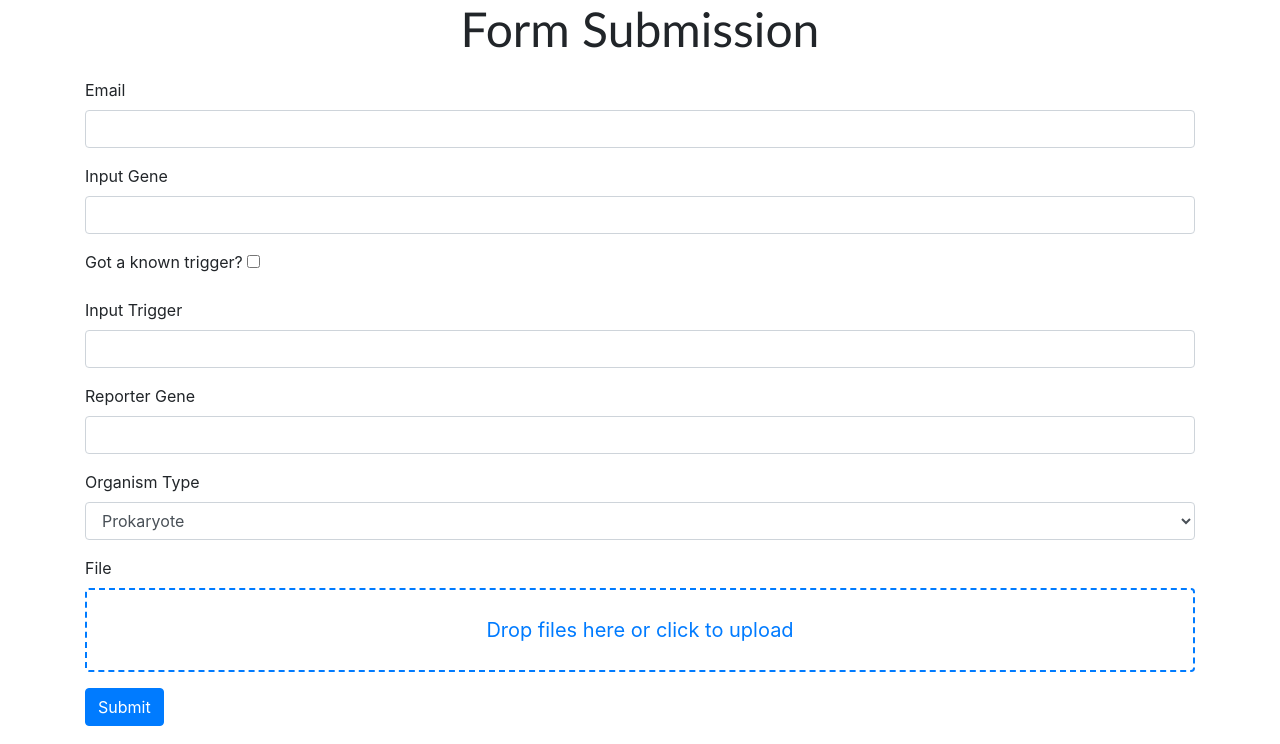
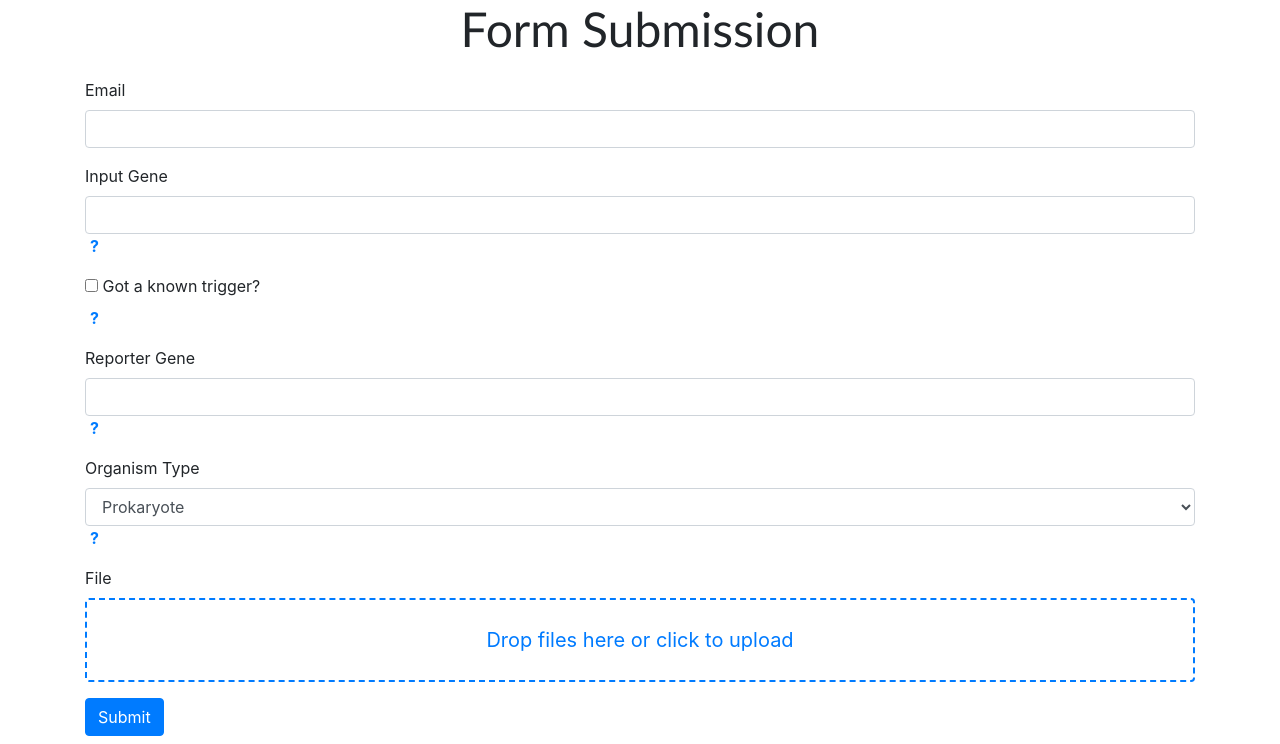
Before and after one commit to oshershab/software, a Flask app: page /form in a window 1280 px wide. Shown: the part 56-800 px from the top of the page. Run offline with Flask 3, Linux system fonts and the light colour scheme; some libraries are stand-ins or nearby versions.

Commit message:
Update form.html

```diff
--- a/tool/templates/form.html
+++ b/tool/templates/form.html
@@ -5,7 +5,7 @@
     <meta name="viewport" content="width=device-width, initial-scale=1.0">
     <link rel="stylesheet" href="https://maxcdn.bootstrapcdn.com/bootstrap/4.5.2/css/bootstrap.min.css">
     <title>Form Submission</title>
-    <style>
+    <style type = "text/css">
         h1 {
             margin-bottom: 20px;
             font-size: 3em;
@@ -49,7 +49,7 @@
             display: flex;
             justify-content: space-between;
             align-items: center;
-            padding: 5px;
+
             border: 1px solid #ddd;
             border-radius: 4px;
             margin-bottom: 5px;
@@ -59,6 +59,59 @@
             border: none;
             color: #007bff;
             cursor: pointer;
+        }
+
+        .form-group {
+            position: relative;
+        }
+        .tooltiptext {
+            display: none; /* Initially hidden */
+            background-color: #555;
+            color: #fff;
+            text-align: center;
+            border-radius: 6px;
+            position: absolute;
+            top: 0;
+            left: 10%; /* Position tooltip to the right of the label */
+            margin-left: 10px;
+            z-index: 1;
+        }
+        label:hover + .tooltiptext { /* Show the tooltip when hovering over the label */
+            display: inline-block;
+            opacity: 1;
+        }
+        .question-mark {
+            display: block;
+            position: right;
+            top: 120%; /* Position below the input box */
+            left: 0%;
+            margin-left: 5px; /* Adjust spacing between the input field and the question mark */
+            cursor: pointer;
+            color: #007bff;
+            font-weight: bold;
+            position: relative;
+        }
+
+        .tooltiptext2 {
+            display: none; /* Initially hidden */
+            background-color: #555;
+            color: #fff;
+            text-align: left;
+            border-radius: 6px;
+
+            top: 50%; /* Position below the input box */
+            left: 0%;
+            white-space: nowrap;
+            z-index: 1;
+        }
+
+        .question-mark:hover + .tooltiptext2 {
+            display: none;
+        }
+
+        /* Hide label and description when field is disabled */
+        .form-group.disabled {
+            display: none;
         }
     </style>
 </head>
@@ -71,27 +124,52 @@
 
             <div class="form-group">
                 {{ input_form.email.label }}
+                <span class="tooltiptext">Add a valid email</span>
                 {{ input_form.email(class="form-control") }}
+
             </div>
-            <div class="form-group">
+            <div class="form-group" data-toggle="tooltip">
+
                 {{ input_form.gene.label }}
+                <span class="tooltiptext">Enter the gene sequence to be analyzed.</span>
                 {{ input_form.gene(class="form-control") }}
+                <span class="question-mark">?</span> <!-- Question mark next to the label -->
+                <span class="tooltiptext2">Additional information about the gene input</span>
             </div>
-            <div class="form-group" data-toggle="tooltip" title="Note: in case of mutated gene, mark, add the WT gene to File and fill the Trigger section.">
+            <div class="form-group" data-toggle="tooltip">
+
+                {{ input_form.user_trigger }}
+
                 {{ input_form.user_trigger.label }}
-                {{ input_form.user_trigger }}
+                <span class="tooltiptext">Check if you have a known trigger.</span>
+                <span class="question-mark">?</span> <!-- Question mark next to the label -->
+                <span class="tooltiptext2">Additional information about the gene input</span>
+
+
             </div>
-            <div class="form-group" data-toggle="tooltip" title="Enter the target sequence with the mutation. 15-30 nuc">
+            <div class="form-group" data-toggle="tooltip">
                 {{ input_form.trigger.label }}
+                <span class="tooltiptext">Enter the target sequence with the mutation. 15-30 nuc.</span>
                 {{ input_form.trigger(class="form-control") }}
+                <span class="question-mark">?</span> <!-- Question mark next to the label -->
+                <span class="tooltiptext2">Additional information about the gene input</span>
             </div>
-            <div class="form-group" data-toggle="tooltip" title="Enter gene to be transcribe">
+            <div class="form-group" data-toggle="tooltip">
                 {{ input_form.reporter_gene.label }}
+                <span class="tooltiptext">Enter gene to be transcribed.</span>
                 {{ input_form.reporter_gene(class="form-control") }}
+                <span class="question-mark">?</span> <!-- Question mark next to the label -->
+                <span class="tooltiptext2">Additional information about the gene input</span>
+
             </div>
-            <div class="form-group" data-toggle="tooltip" title="Specify the organism that hosts the Toehold-Target construct.">
+            <div class="form-group" data-toggle="tooltip">
                 {{ input_form.cell_type.label }}
+                <span class="tooltiptext">Specify the organism that hosts the Toehold-Target construct.</span>
                 {{ input_form.cell_type(class="form-control") }}
+                <span class="question-mark">?</span> <!-- Question mark next to the label -->
+                <span class="tooltiptext2">Additional information about the gene input</span>
+                <span class="tooltiptext">Drop files here or click to upload</span>
+
             </div>
             <div class="form-group" data-toggle="tooltip" title="File format '.fasta', Organism genome will be used in the absence of a file.">
                 {{ input_form.file.label }}
@@ -100,6 +178,7 @@
                     {{ input_form.file(class="form-control-file") }}
                 </div>
                 <div class="file-list"></div>
+
             </div>
 
             {{ input_form.submit(class="btn btn-primary") }}
@@ -126,24 +205,26 @@
             $('[data-toggle="tooltip"]').tooltip();
         });
 
-        // JavaScript to handle enabling/disabling gene field
+        // JavaScript to handle enabling/disabling fields based on checkbox
         document.addEventListener("DOMContentLoaded", function() {
             var userTriggerCheckbox = document.getElementById("user_trigger");
-            var geneField = document.getElementById("gene");
+            var geneFieldGroup = document.querySelector(".form-group:nth-child(3)");
+            var triggerFieldGroup = document.querySelector(".form-group:nth-child(5)");
 
-            function toggleGeneField() {
+            function toggleFields() {
                 if (userTriggerCheckbox.checked) {
-                    geneField.value = "";  // Clear the value if needed
-                    geneField.disabled = true;
+                    geneFieldGroup.classList.add('disabled');
+                    triggerFieldGroup.classList.remove('disabled');
                 } else {
-                    geneField.disabled = false;
+                    geneFieldGroup.classList.remove('disabled');
+                    triggerFieldGroup.classList.add('disabled');
                 }
             }
 
-            userTriggerCheckbox.addEventListener("change", toggleGeneField);
+            userTriggerCheckbox.addEventListener("change", toggleFields);
 
             // Initial call to set the state correctly on page load
-            toggleGeneField();
+            toggleFields();
         });
 
         // JavaScript to handle drag and drop functionality
@@ -222,6 +303,20 @@
             fileDropArea.addEventListener('click', function () {
                 fileInput.click();
             });
+
+        });
+        document.addEventListener("DOMContentLoaded", function() {
+            var questionMarks = document.querySelectorAll('.question-mark');
+            questionMarks.forEach(function(qm) {
+                qm.addEventListener('click', function() {
+                    var tooltip = this.nextElementSibling;
+                    if (tooltip.style.display === "none" || tooltip.style.display === "") {
+                        tooltip.style.display = "block"; /* Display the tooltip as a block element */
+                    } else {
+                        tooltip.style.display = "none";
+                    }
+                });
+            });
         });
     </script>
 </body>
```
